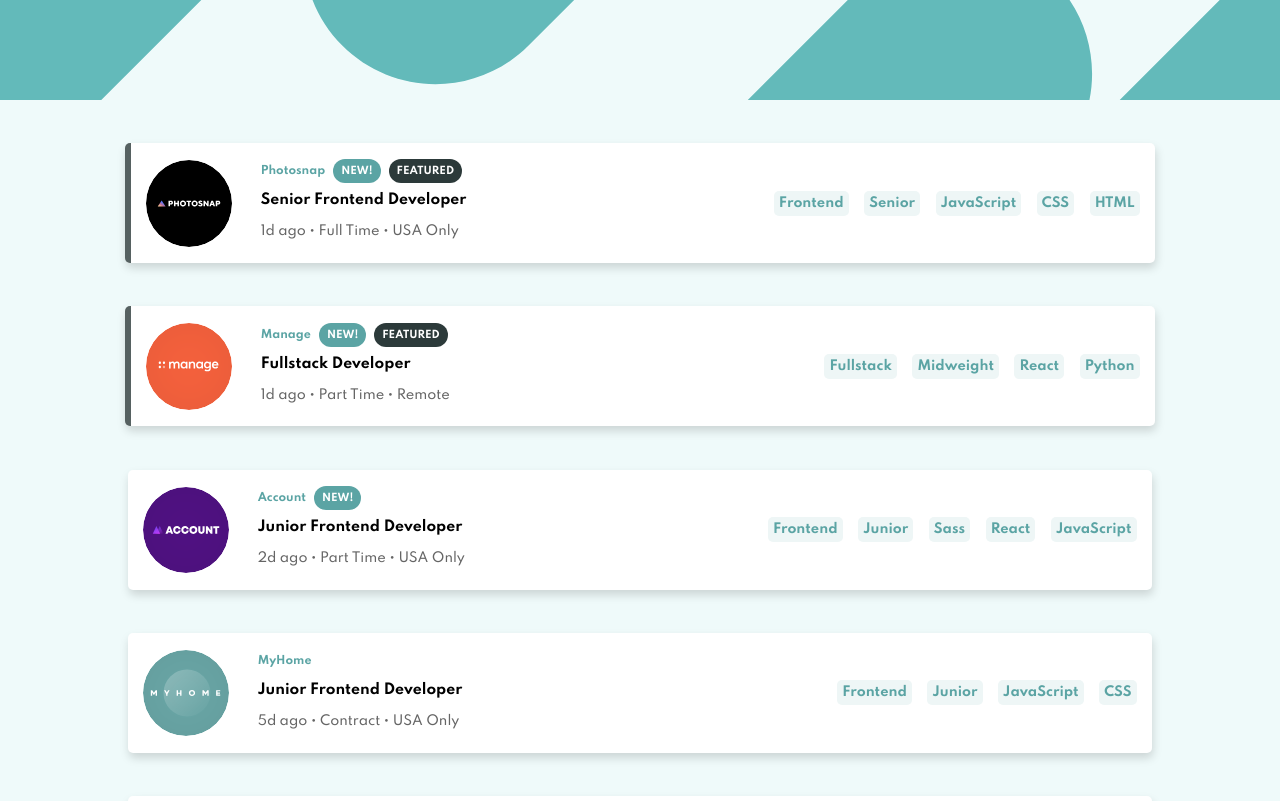
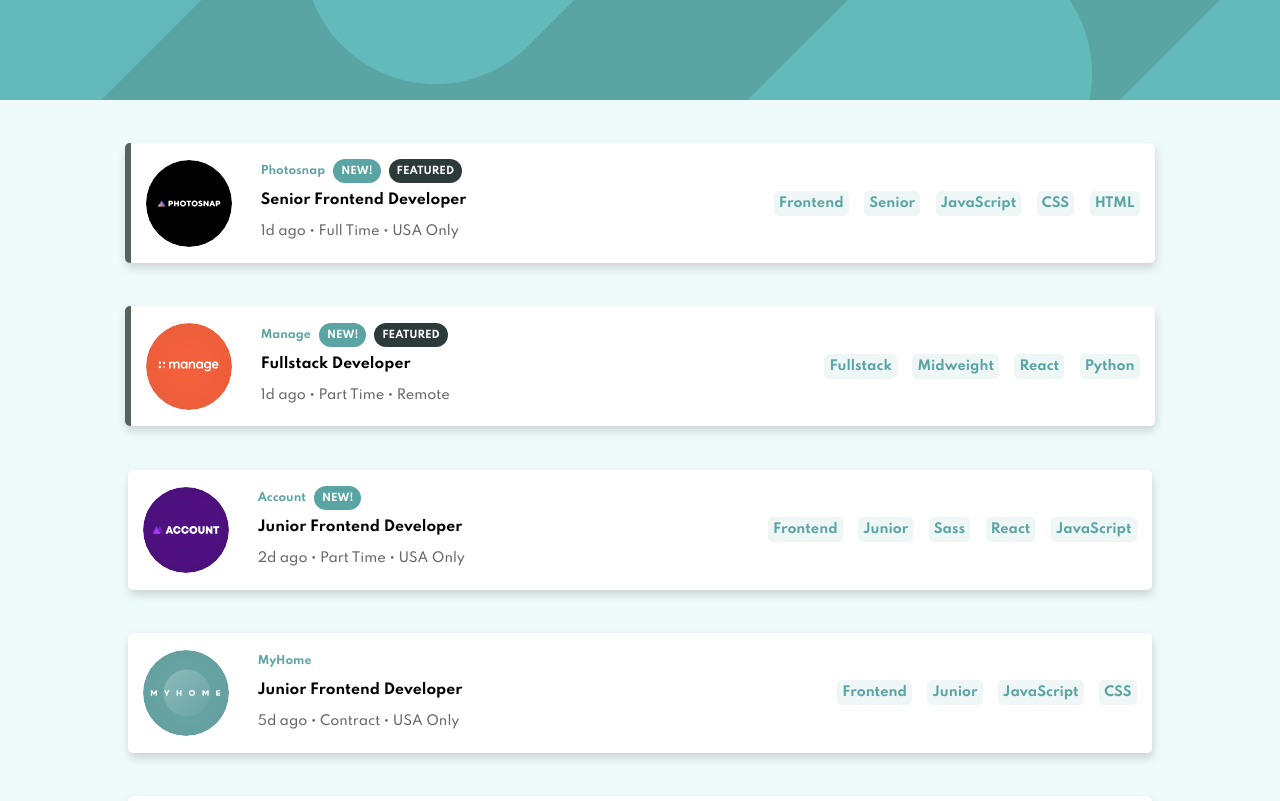
Before and after one commit to Roi-Ravia/job-list, a React (Create React App) app: page / in a window 1280 px wide. Shown: the top 801 px of the page. Built offline with nearby package versions, Linux system fonts and the light colour scheme.

Commit message:
navbar color

```diff
--- a/public/style.css
+++ b/public/style.css
@@ -22,6 +22,7 @@ h2 {
 
 .navbar {
   background-image: url("./images/bg-header-desktop.svg");
+  background-color: #5ba4a4;
   height: 100px;
   width: 100%;
   border-radius: 0;
@@ -30,6 +31,7 @@ h2 {
 @media (max-width: 360px) {
   .navbar {
     background-image: url("./images/bg-header-mobile.svg");
+    background-color: #5ba4a4;
     background-repeat: no-repeat;
     background-size: I;
     height: 100px;
```
